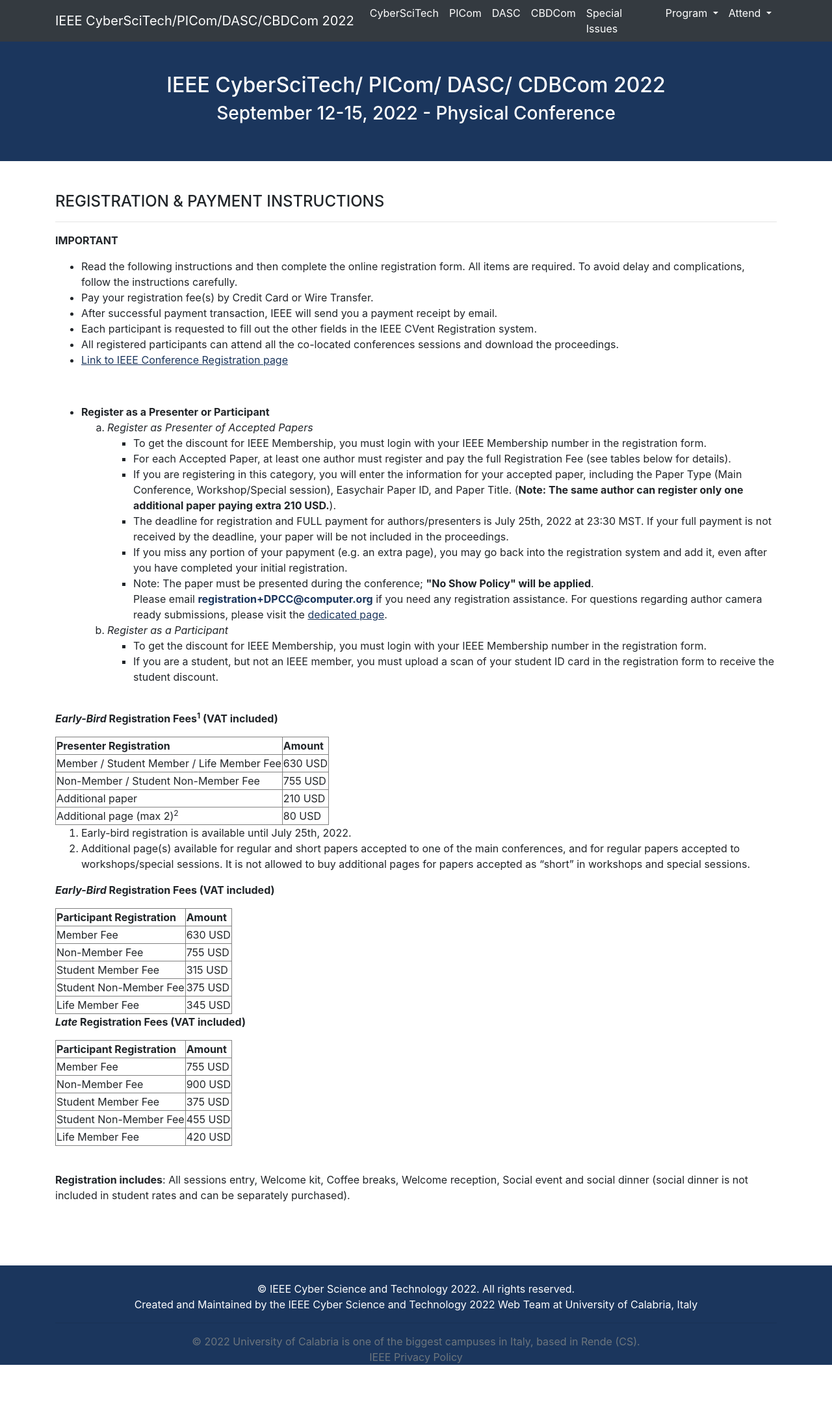
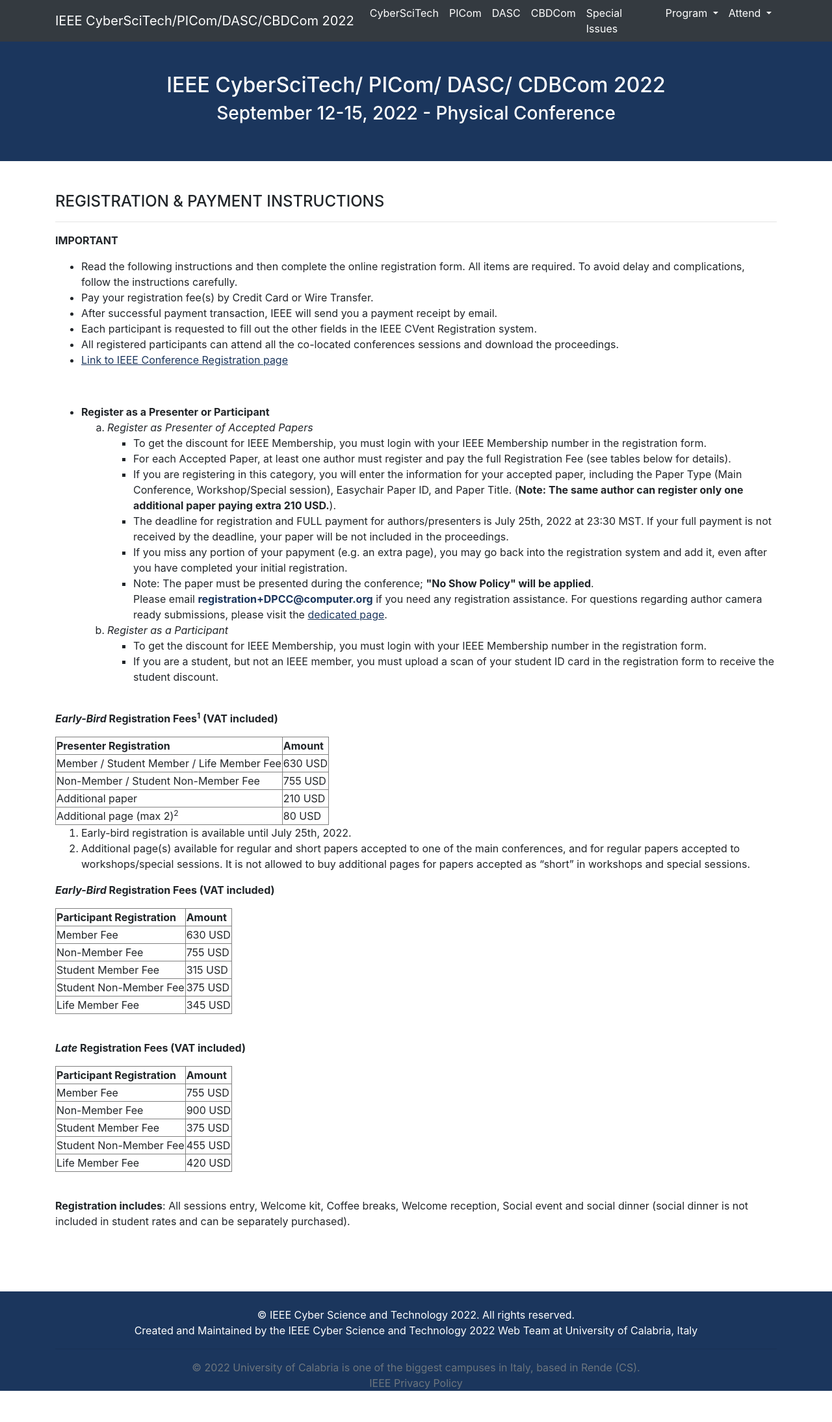
Before and after one commit to cyber-science/2022, a Jekyll site: the page built from _pages/registration.md, in a window 1280 px wide. Shown: the whole page at 65% size. Built offline with Jekyll 4.4.1, drawn with Linux system fonts in a browser that asks for light colours; before the commit the page ends 2149 px from its top, so only the background shows below that.

Commit message:
Update registration.md
minor edit

```diff
--- a/_pages/registration.md
+++ b/_pages/registration.md
@@ -64,7 +64,7 @@
 </td></tr><tr><td>Student Member Fee</td><td>315 USD
 </td></tr><tr><td>Student Non-Member Fee</td><td>375 USD
 </td></tr><tr><td>Life Member Fee    </td><td>345 USD
-</td></tr></table>
+</td></tr></table><br/>
 
 <b><i>Late</i> Registration Fees (VAT included)</b><br/>
 <table border=1><tr><td>
```
